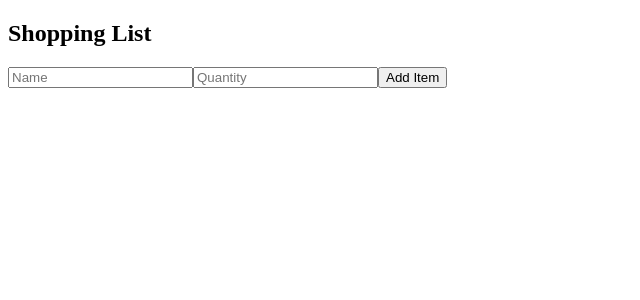
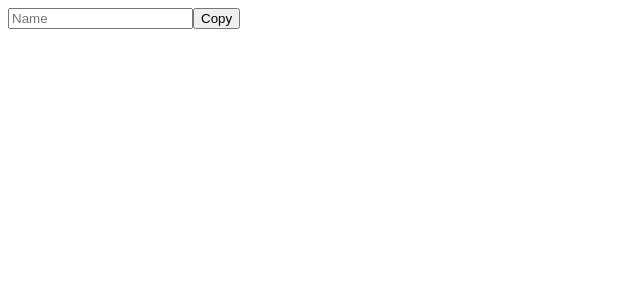
Before and after one commit to Adryel0713/Vite-React, a React (Vite) app: page / in a window 1280 px wide. Shown: the top 300 px of the page, without its empty margins (0-640 px from the left). Built offline with nearby package versions, Linux system fonts and the light colour scheme.

Commit message:
CopyInput.jsx

```diff
--- a/src/App.jsx
+++ b/src/App.jsx
@@ -1,15 +1,11 @@
-import Counter from "./Components/Counter"
-import Profile from "./Components/Profile"
-import ShoppingList from "./Components/ShoppingList"
-import ToDoList from "./Components/ToDoList"
+import CopyInput from "./Components/CopyInput"
 
 const App = () => {
   return (
     <section>
-      {/* <Counter/> */}
-      {/* <ToDoList /> */}
-      {/* <Profile /> */}
-      <ShoppingList />
+
+      <CopyInput />
+
     </section>
   )
 }
--- /dev/null
+++ b/src/Components/CopyInput.jsx
@@ -0,0 +1,29 @@
+import { useState } from "react"
+
+const CopyInput = () => {
+
+    const [inputValue,setInputValue] = useState('')
+    const [copy,setCopy] = useState(false)
+
+    const handleCopy = () => {
+        navigator.clipboard.writeText(inputValue).then(() => {
+            setCopy(true)
+            setInputValue('copy!')
+
+            setTimeout(() => {
+                setCopy(false)
+                setInputValue('')
+            }, 2000)
+
+        })
+    }
+  return (
+    <div>
+
+        <input type="text" value={inputValue} onChange={e => setInputValue(e.target.value)} placeholder="Name" />
+        <button onClick={handleCopy}>Copy</button>
+    </div>
+  )
+}
+
+export default CopyInput
--- a/src/Components/Counter.jsx
+++ /dev/null
@@ -1,17 +0,0 @@
-import { useState } from "react"
-
-const Counter = () => {
-
-    const [create, setCreate] = useState(0)
-
-  return (
-    <div>
-        <p>Mostrar: {create}</p>
-        <button onClick={() => setCreate(create + 1)} style={{marginRight: "1rem"}}>adicionar</button>
-
-        <button onClick={() => setCreate(create - 1)}>Deletar</button>
-    </div>
-  )
-}
-
-export default Counter
--- a/src/Components/Profile.jsx
+++ /dev/null
@@ -1,38 +0,0 @@
-import { useState } from "react"
-
-const Profile = () => {
-
-    const [profile,setProfile] = useState({
-        name: '',
-        age: ''
-    })
-
-    const handleChange = e => {
-        const {name, value} = e.target
-        setProfile((prevProfile) => ({
-            ...prevProfile,
-            [name]: value
-        }))
-    }
-  return (
-    <div>
-        <h2>User Profile</h2>
-        <div>
-            <label>Name:
-                <input type="text" value={profile.name} name="name" onChange={handleChange} placeholder="Name" />
-            </label>
-        </div>
-        <div>
-            <label>Age:
-                <input type="text" value={profile.age} name="age" onChange={handleChange} placeholder="Age" />
-            </label>
-        </div>
-
-        <h3>Profile Information</h3>
-        <p>Name: {profile.name}</p>
-        <p>Age: {profile.age}</p>
-    </div>
-  )
-}
-
-export default Profile
--- a/src/Components/ShoppingList.jsx
+++ /dev/null
@@ -1,44 +0,0 @@
-import { useState } from "react"
-
-const ShoppingList = () => {
-
-    const [item,setItems] = useState([])
-    const [name, setName] = useState('')
-    const [quantity,setQuantity] = useState('')
-
-    const handleSubmit = e => {
-        e.preventDefault()
-
-        if(!name || !quantity) return;
-
-        const newItem = {
-            name,
-            quantity: parseInt(quantity),
-        }
-
-        setItems((prevItem) => [...prevItem,newItem])
-        setName('')
-        setQuantity('')
-    }
-  return (
-    <div>
-
-        <h1>Shopping List</h1>
-        <form onSubmit={handleSubmit}>
-            <input type="text" placeholder="Name" value={name} onChange={e => setName(e.target.value)} />
-            <input type="number" placeholder="Quantity" value={quantity} onChange={e => setQuantity(e.target.value)} />
-
-            <button type="submit">Add Item</button>
-        </form>
-        <br />
-
-        <div>
-            {item.map((item,index) => (
-                <li key={index}>{item.name} - Quantity: {item.quantity}</li>
-            ))}
-        </div>
-    </div>
-  )
-}
-
-export default ShoppingList
--- a/src/Components/ToDoList.jsx
+++ /dev/null
@@ -1,38 +0,0 @@
-import { useState } from "react"
-
-const ToDoList = () => {
-    const [todos, setTodos] = useState([])
-    const [inputValue, setInputValue] = useState("")
-
-    const handleSubmit = e => {
-      e.preventDefault()
-
-      if(inputValue.trim()){
-        setTodos([...todos, inputValue])
-        setInputValue('')
-      }
-    }
-
-    const handleChange = e => {
-      setInputValue(e.target.value)
-    }
-
-  return (
-    <div>
-        <form onSubmit={handleSubmit}>
-          <input type="text" value={inputValue} onChange={handleChange} placeholder="Name" />
-
-          <button type="submit">Enviar</button>
-        </form>
-
-        <ul>
-          {todos.map((data,id) => (
-            <li key={id}>{data}</li>
-          ))}
-        </ul>
-    </div>
-
-  )
-}
-
-export default ToDoList
```
